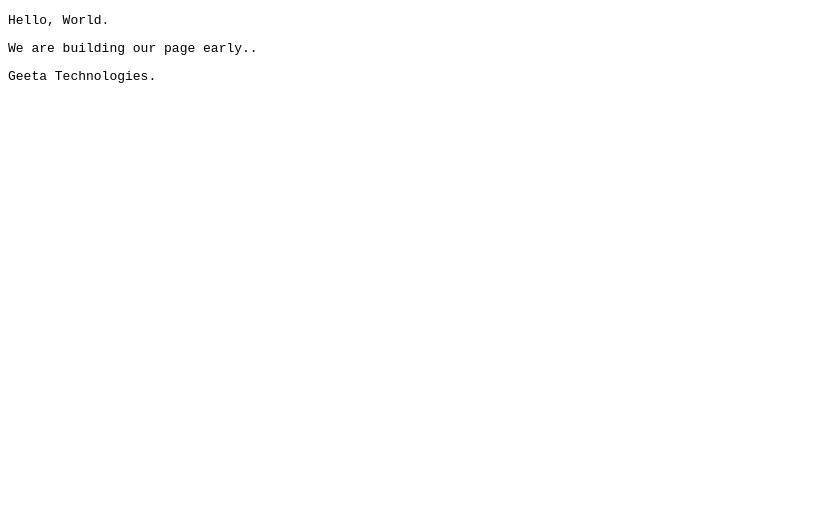
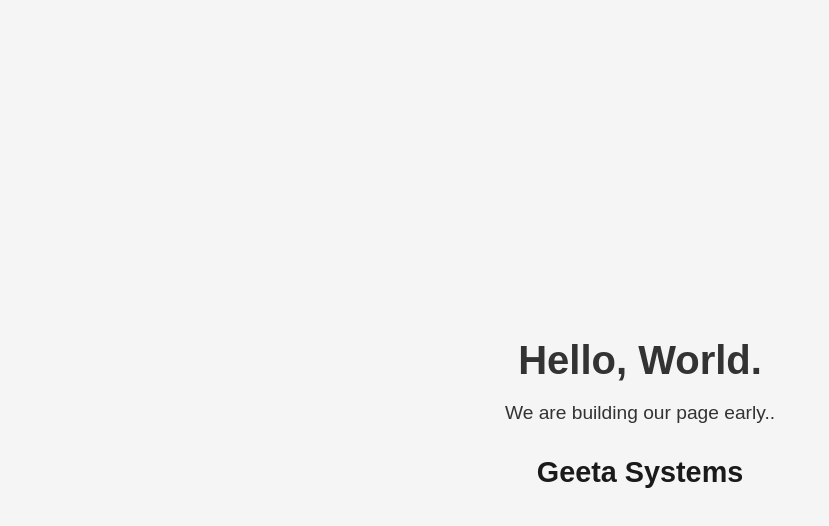
Before and after one commit to Geeta-Systems/geetasystems, a plain HTML site: page index.html in a window 1280 px wide. Shown: the whole page, without its empty margins (0-829 px from the left). Drawn offline with Linux system fonts and the light colour scheme.

Commit message:
Update index.html

```diff
--- a/index.html
+++ b/index.html
@@ -3,11 +3,46 @@
 <head>
     <meta charset="UTF-8">
     <meta name="viewport" content="width=device-width, initial-scale=1.0">
-    <title>Geeta Tech - Technology evolving</title>
+    <title>Geeta Systems - Coming Soon</title>
+    <style>
+        body {
+            font-family: Arial, sans-serif;
+            text-align: center;
+            margin: 0;
+            padding: 0;
+            height: 100vh;
+            display: flex;
+            flex-direction: column;
+            justify-content: center;
+            align-items: center;
+            background-color: #f5f5f5;
+            color: #333;
+        }
+        .container {
+            max-width: 600px;
+            padding: 2rem;
+        }
+        h1 {
+            font-size: 2.5rem;
+            margin-bottom: 1rem;
+        }
+        p {
+            font-size: 1.2rem;
+            margin-bottom: 2rem;
+        }
+        .company-name {
+            font-size: 1.8rem;
+            font-weight: bold;
+            color: #1a1a1a;
+            margin-top: 2rem;
+        }
+    </style>
 </head>
 <body>
-    <pre>Hello, World.</pre>
-    <pre>We are building our page early..</pre>
-    <pre>Geeta Technologies.</pre>
+    <div class="container">
+        <h1>Hello, World.</h1>
+        <p>We are building our page early..</p>
+        <div class="company-name">Geeta Systems</div>
+    </div>
 </body>
 </html>
```
